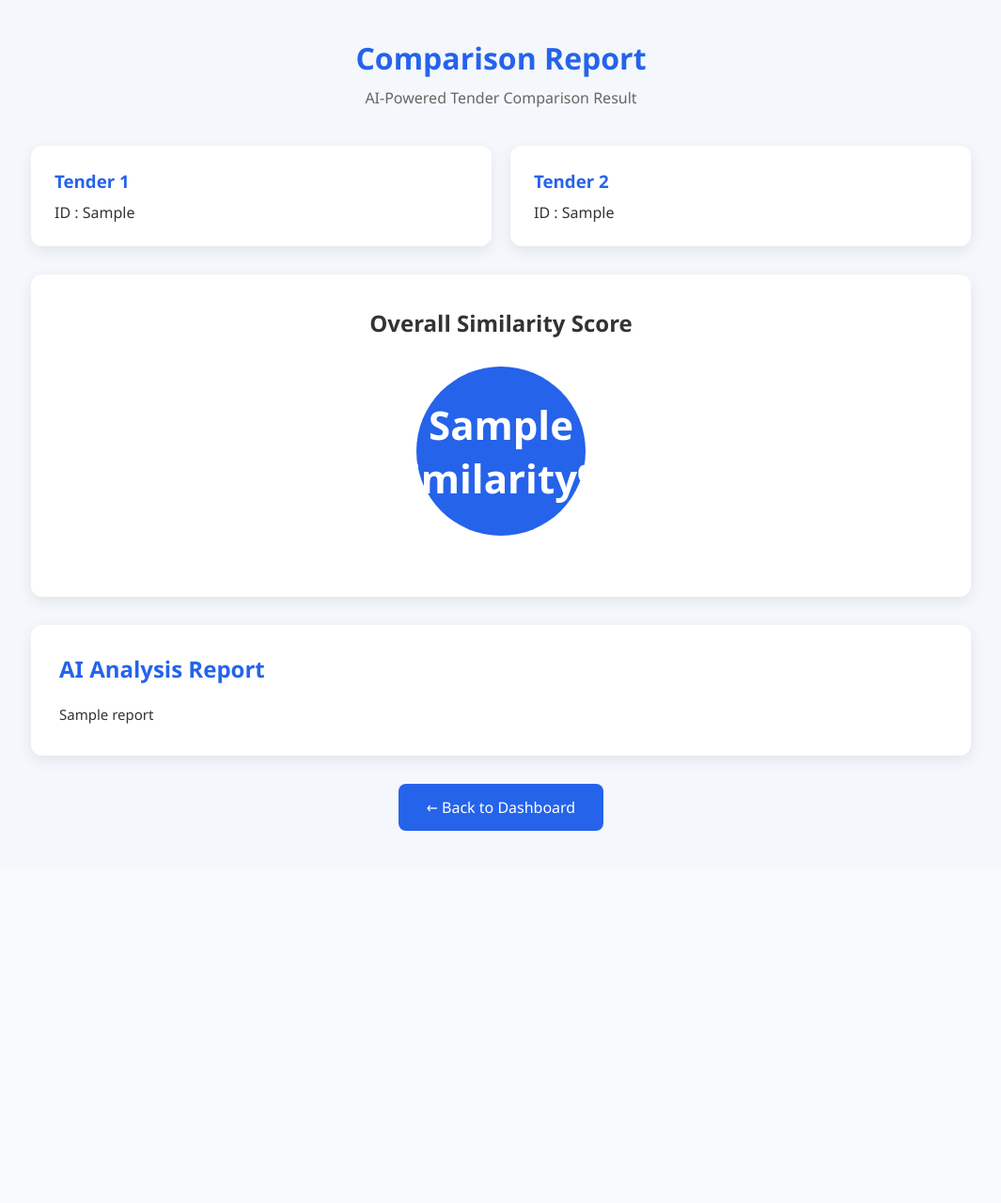
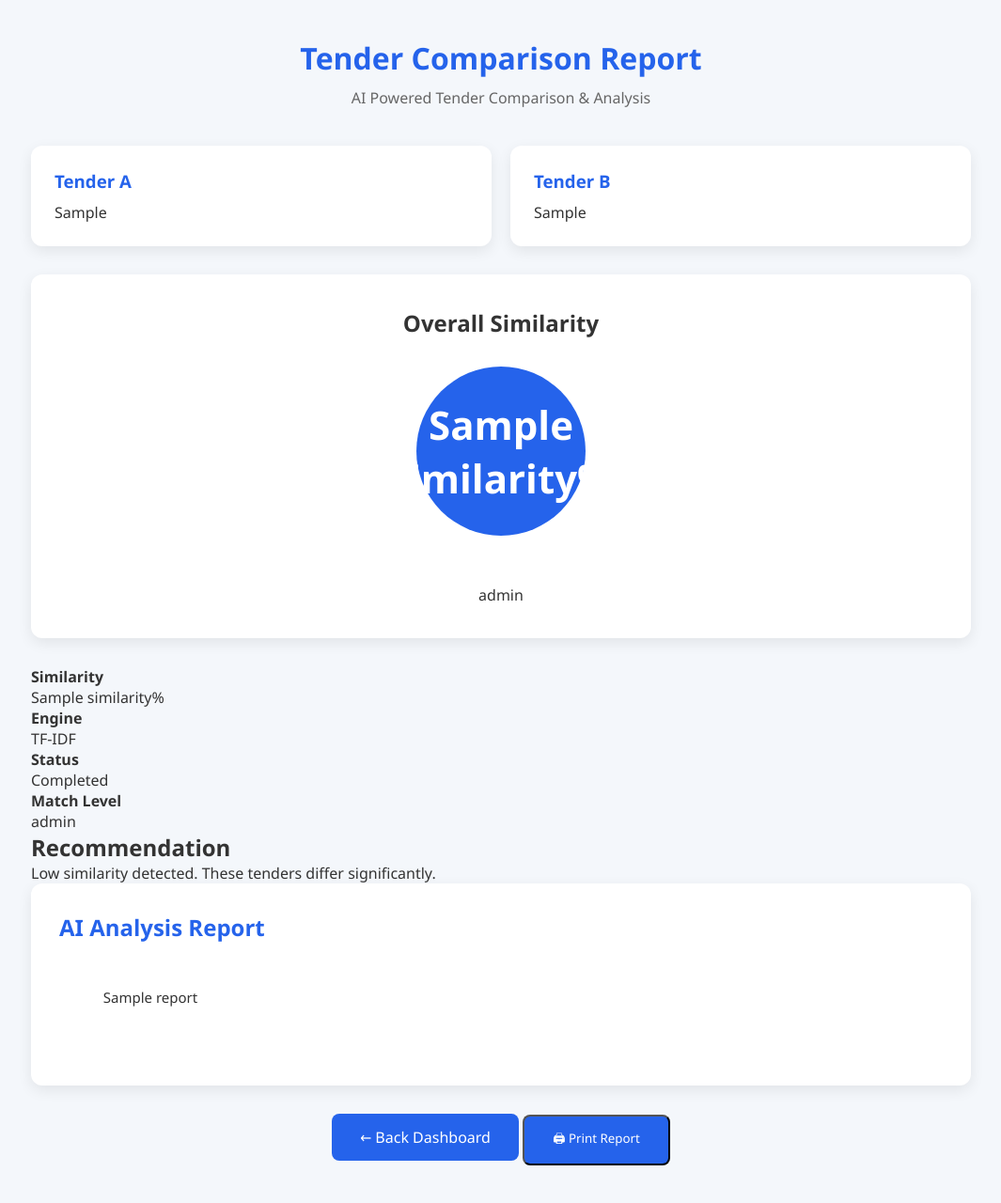
Before and after one commit to Astik97/TenderIQ, a Flask app: template templates/compare.html in a window 1280 px wide. Shown: the whole page at 94% size, without its empty margins (107-1172 px from the left). Before the commit the page ends 884 px from the top, so only its background shows below. Run offline with Flask 3, Linux system fonts and the light colour scheme; the template is opened without the code that fills it: most values are stand-ins (such as "Sample title", 1, 10 or a date in 2020).

Commit message:
updated compare.html

```diff
--- a/templates/compare.html
+++ b/templates/compare.html
@@ -1,15 +1,20 @@
 <!DOCTYPE html>
+
 <html lang="en">
 
 <head>
 
-    <meta charset="UTF-8">
+<meta charset="UTF-8">
 
-    <meta name="viewport" content="width=device-width, initial-scale=1.0">
+<meta name="viewport"content="width=device-width, initial-scale=1.0">
 
-    <title>Comparison Report | TenderIQ</title>
+<title>
 
-    <link rel="stylesheet" href="{{ url_for('static', filename='css/compare.css') }}">
+Tender Comparison Report
+
+</title>
+
+<link rel="stylesheet"href="{{ url_for('static',filename='css/compare.css') }}">
 
 </head>
 
@@ -17,71 +22,259 @@
 
 <div class="container">
 
+    <!-- ========================= -->
+    <!-- Header -->
+    <!-- ========================= -->
+
     <div class="header">
 
-        <h1>Comparison Report</h1>
+        <h1>
+
+            Tender Comparison Report
+
+        </h1>
 
         <p>
-            AI-Powered Tender Comparison Result
+
+            AI Powered Tender Comparison & Analysis
+
         </p>
 
     </div>
+
+    <!-- ========================= -->
+    <!-- Tender Summary -->
+    <!-- ========================= -->
 
     <div class="summary-card">
 
         <div class="info-box">
 
-            <h3>Tender 1</h3>
+            <h3>
 
-            <p>ID : {{ tender1 }}</p>
+                Tender A
+
+            </h3>
+
+            <p>
+
+                {{ tender1 }}
+
+            </p>
 
         </div>
 
         <div class="info-box">
 
-            <h3>Tender 2</h3>
+            <h3>
 
-            <p>ID : {{ tender2 }}</p>
+                Tender B
+
+            </h3>
+
+            <p>
+
+                {{ tender2 }}
+
+            </p>
 
         </div>
 
     </div>
 
+    <!-- ========================= -->
+    <!-- Similarity -->
+    <!-- ========================= -->
+
     <div class="similarity-card">
 
-        <h2>Overall Similarity Score</h2>
+        <h2>
 
-        <div class="score-circle">
+            Overall Similarity
+
+        </h2>
+
+        <div class="score-circle {{ color }}">
 
             {{ similarity }}%
 
         </div>
 
+        <div class="progress-container">
+
+            <div
+                id="progressBar"
+                class="progress-bar {{ color }}"
+                data-progress="{{ similarity }}">
+
+            </div>
+
+        </div>
+
+        <br>
+
+        <span class="badge {{ color }}">
+
+            {{ level }}
+
+        </span>
+
     </div>
+
+    <!-- ========================= -->
+    <!-- Statistics -->
+    <!-- ========================= -->
+
+    <div class="stats-grid">
+
+        <div class="stat-card">
+
+            <h4>
+
+                Similarity
+
+            </h4>
+
+            <p>
+
+                {{ similarity }}%
+
+            </p>
+
+        </div>
+
+        <div class="stat-card">
+
+            <h4>
+
+                Engine
+
+            </h4>
+
+            <p>
+
+                TF-IDF
+
+            </p>
+
+        </div>
+
+        <div class="stat-card">
+
+            <h4>
+
+                Status
+
+            </h4>
+
+            <p>
+
+                Completed
+
+            </p>
+
+        </div>
+
+        <div class="stat-card">
+
+            <h4>
+
+                Match Level
+
+            </h4>
+
+            <p>
+
+                {{ level }}
+
+            </p>
+
+        </div>
+
+    </div>
+
+    <!-- ========================= -->
+    <!-- Recommendation -->
+    <!-- ========================= -->
+
+    <div class="recommendation-card">
+
+        <h2>
+
+            Recommendation
+
+        </h2>
+
+        <p>
+
+        {% if similarity >= 90 %}
+
+            These tenders are almost identical.
+
+        {% elif similarity >= 70 %}
+
+            High similarity detected. Review minor differences.
+
+        {% elif similarity >= 50 %}
+
+            Moderate similarity detected. Manual verification is recommended.
+
+        {% else %}
+
+            Low similarity detected. These tenders differ significantly.
+
+        {% endif %}
+
+        </p>
+
+    </div>
+
+    <!-- ========================= -->
+    <!-- AI Report -->
+    <!-- ========================= -->
 
     <div class="report-card">
 
-        <h2>AI Analysis Report</h2>
+        <h2>
 
-        <pre>{{ report }}</pre>
+            AI Analysis Report
+
+        </h2>
+
+        <pre>
+
+            {{ report }}
+
+        </pre>
 
     </div>
+
+    <!-- ========================= -->
+    <!-- Buttons -->
+    <!-- ========================= -->
 
     <div class="buttons">
 
         <a href="/dashboard"
            class="btn">
 
-            ← Back to Dashboard
+            ← Back Dashboard
 
         </a>
+
+        <button
+            onclick="window.print()"
+            class="btn print-btn">
+
+            🖨 Print Report
+
+        </button>
 
     </div>
 
 </div>
 
-<script src="{{ url_for('static', filename='js/compare.js') }}">
-</script>
+<script src="{{ url_for('static',filename='js/compare.js') }}"></script>
 
 </body>
 
```
